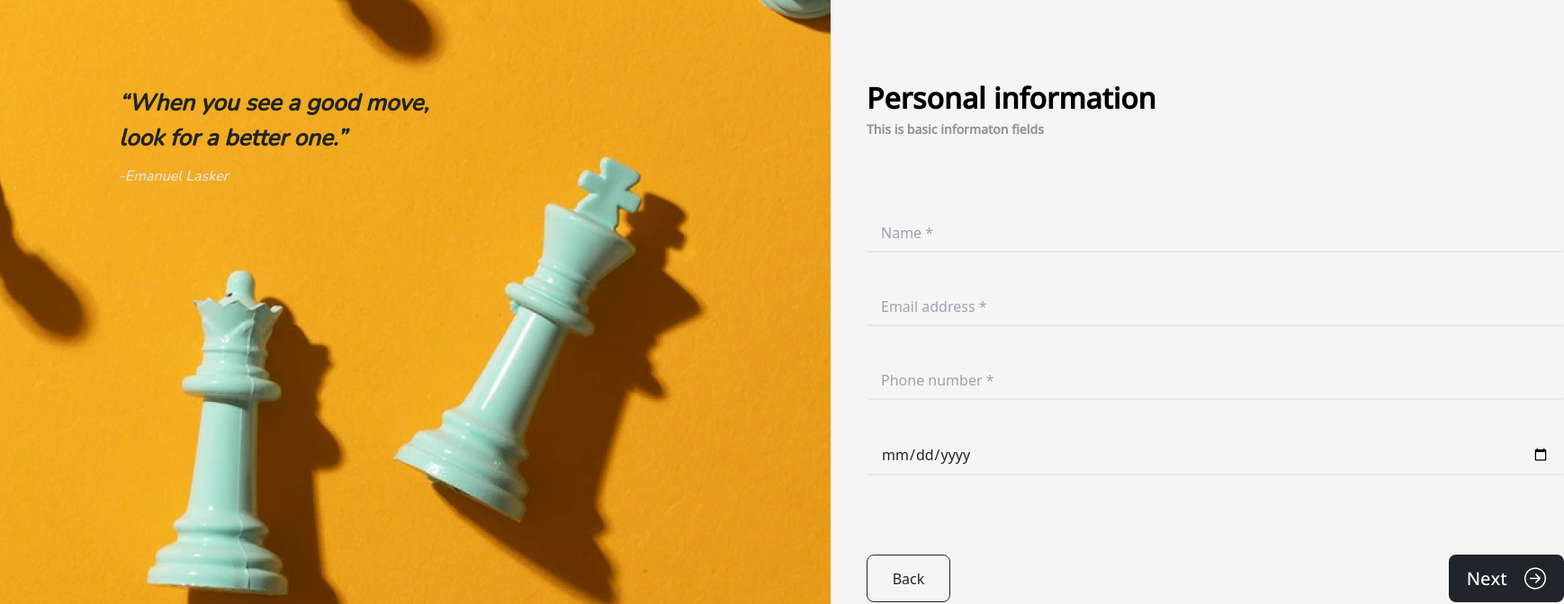
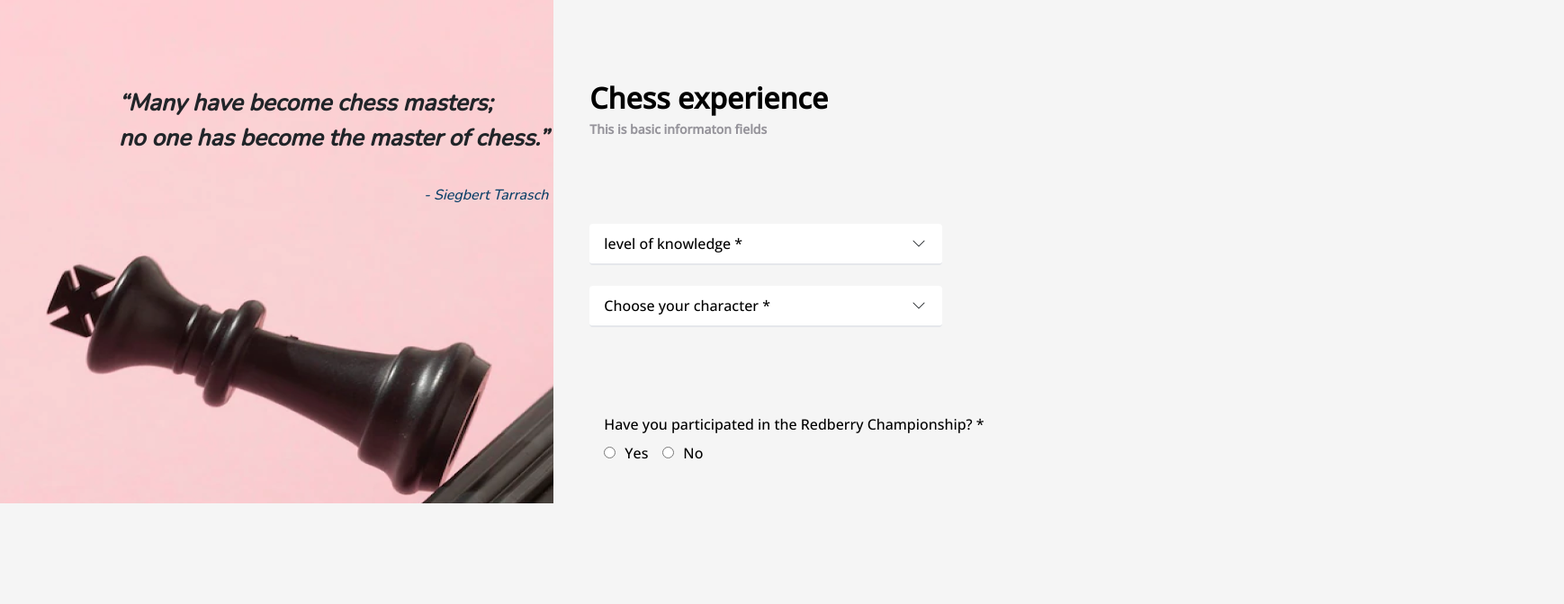
Before and after one commit to holmista/redberry-form, a React (Vite) app: page /personalInfo in a window 1280 px wide. Shown: the part 240-912 px from the top of the page at 90% size, 1738 px wide, since content can reach past the window. After the commit the page ends 800 px from the top, so only its background shows below. Built offline with nearby package versions, Linux system fonts and the light colour scheme.

Commit message:
style: experience page

```diff
--- a/index.html
+++ b/index.html
@@ -5,6 +5,11 @@
     <link rel="icon" type="image/svg+xml" href="/src/favicon.svg" />
     <meta name="viewport" content="width=device-width, initial-scale=1.0" />
     <title>Vite App</title>
+    <style>
+      body{
+        background-color: #F5F5F5;
+      }
+    </style>
   </head>
   <body>
     <div id="root"></div>
--- a/src/App.jsx
+++ b/src/App.jsx
@@ -1,16 +1,18 @@
 import React from "react";
-import { BrowserRouter, Routes, Route } from "react-router-dom";
-import StartPage from "./pages/StartPage";
-import PersonalInfoPage from "./pages/PersonalInfoPage";
+// import { BrowserRouter, Routes, Route } from "react-router-dom";
+// import StartPage from "./pages/StartPage";
+// import PersonalInfoPage from "./pages/PersonalInfoPage";
+import ExperiencePage from "./pages/ExperiencePage";
 
 function App() {
   return (
-    <BrowserRouter>
-      <Routes>
-        <Route path="/" element={<StartPage />} />
-        <Route path="/personalInfo" element={<PersonalInfoPage />} />
-      </Routes>
-    </BrowserRouter>
+    <ExperiencePage />
+    // <BrowserRouter>
+    //   <Routes>
+    //     <Route path="/" element={<StartPage />} />
+    //     <Route path="/personalInfo" element={<PersonalInfoPage />} />
+    //   </Routes>
+    // </BrowserRouter>
   );
 }
 
--- /dev/null
+++ b/src/components/ExperienceInfoHeader.jsx
@@ -0,0 +1,15 @@
+import React from "react";
+
+export default function PersonalInfoHeader() {
+  return (
+    <h1 className="absolute top-[335px] left-[132px] text-myBlack font-nunito font-extrabold italic text-twentySix">
+      <span className="">“Many have become chess masters;</span>
+      <br />
+      <span>no one has become the master of chess.”</span>
+      <br />
+      <p className="text-base font-medium text-[#093F68] text-right mt-8 mr-10 xl:mr-0">
+        - Siegbert Tarrasch
+      </p>
+    </h1>
+  );
+}
--- /dev/null
+++ b/src/components/ExperienceSelect.jsx
@@ -0,0 +1,17 @@
+import React from "react";
+import PropTypes from "prop-types";
+
+export default function ExperienceSelect({ text }) {
+  return (
+    <div className="input flex items-center justify-between bg-[#FFFFFF] w-[392px] h-[46px] border-b-2 rounded outline-none">
+      <p className="py-2 pl-4">{text}</p>
+      <button type="button" className="pr-[19px] py-[19px]">
+        <img src="../src/assets/dropdown.png" alt="" />
+      </button>
+    </div>
+  );
+}
+
+ExperienceSelect.propTypes = {
+  text: PropTypes.string.isRequired,
+};
--- /dev/null
+++ b/src/pages/ExperiencePage.jsx
@@ -0,0 +1,57 @@
+/* eslint-disable jsx-a11y/label-has-associated-control */
+import React from "react";
+import ImageHeader from "../components/ImageHeader";
+import ExperienceInfoHeader from "../components/ExperienceInfoHeader";
+import ProgressBar from "../components/ProgressBar";
+import BackButton from "../components/BackButton";
+import NextButton from "../components/NextButton";
+import ExperienceSelect from "../components/ExperienceSelect";
+
+export default function ExperiencePage() {
+  return (
+    <div className="h-screen overflow-hidden flex font-openSans">
+      <div className="image relative hidden w-[600px] lg:block xl:w-auto overflow-hidden">
+        <ImageHeader />
+        <ExperienceInfoHeader />
+        <div className="w-[923px]">
+          <img src="../src/assets/chessFigures3.png" alt=" chess figures" />
+        </div>
+      </div>
+      <div className="info w-[997px]">
+        <div className="h-[84px] flex items-center ml-10 font-openSans font-semibold text-base">
+          <p>First step is done, continue to finish onboarding</p>
+        </div>
+        <div className="wizard">
+          <ProgressBar status="active" />
+        </div>
+        <div className="ml-10 mt-[115px]">
+          <p className="text-[#000000] text-[32px] font-semibold">Chess experience</p>
+          <p className="text-[#95939A] text-[14px] font-semibold">
+            This is basic informaton fields
+          </p>
+        </div>
+        <div className="inputs ml-10 mt-[95px]">
+          <div className="selections flex flex-wrap gap-[23px]">
+            <ExperienceSelect text="level of knowledge *" />
+            <ExperienceSelect text="Choose your character *" />
+          </div>
+          <p className="py-2 pl-4 mt-[88px]">Have you participated in the Redberry Championship? *</p>
+          <div className="radios flex pl-4">
+            <div>
+              <input type="radio" id="Yes" name="champ" />
+              <label className="pl-[10px]">Yes</label>
+            </div>
+            <div className="pl-4">
+              <input type="radio" id="No" name="champ" />
+              <label className="pl-[10px]">No</label>
+            </div>
+          </div>
+        </div>
+        <div className="buttons flex justify-between w-11/12 max-w-[775px] mt-[88px]  px-[48px]">
+          <BackButton />
+          <NextButton onClick={() => {}} />
+        </div>
+      </div>
+    </div>
+  );
+}
--- a/src/pages/PersonalInfoPage.jsx
+++ b/src/pages/PersonalInfoPage.jsx
@@ -66,7 +66,7 @@ export default function PersonalInfoPage() {
         <PersonalInfoHeader />
         <img src="../src/assets/chessFigures2.png" alt=" chess figures" />
       </div>
-      <div className="info w-[997px] bg-[#F5F5F5]">
+      <div className="info w-[997px]">
         <div className="h-[84px] flex items-center ml-10 font-openSans font-semibold text-base">
           <p>Start creating your account</p>
         </div>
```
Also changed, not shown: src/assets/chessFigures3.png (added), src/assets/dropdown.png (added), src/index.css (line endings or trailing spaces).
